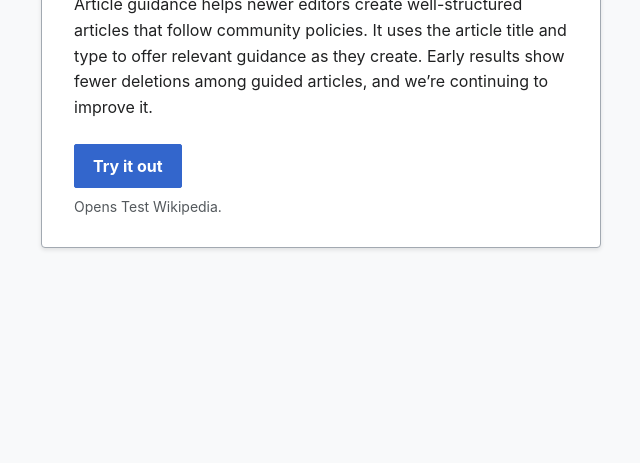
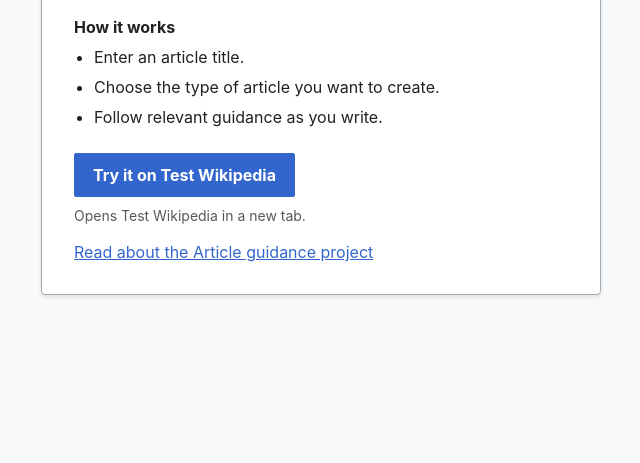
Before and after one commit to Sudhanshugtm/Wikimania26, a website: page index.html in a window 1280 px wide. Shown: the part 337-800 px from the top of the page, without its empty margins (319-959 px from the left). Drawn offline with Linux system fonts and the light colour scheme.

Commit message:
Add project link and workflow steps

```diff
--- a/index.html
+++ b/index.html
@@ -60,6 +60,19 @@
 			line-height: 1.6;
 		}
 
+		.steps-title {
+			margin: 20px 0 0;
+			font-size: 1rem;
+		}
+
+		.steps {
+			margin: 8px 0 0;
+			padding-left: 1.25rem;
+			line-height: 1.5;
+		}
+
+		.steps li + li { margin-top: 6px; }
+
 		.actions { margin-top: 24px; }
 
 		.cta {
@@ -87,6 +100,14 @@
 			font-size: 0.875rem;
 		}
 
+		.project-link {
+			display: inline-block;
+			margin-top: 18px;
+			color: #36c;
+		}
+
+		.project-link:focus-visible { outline: 2px solid #202122; outline-offset: 2px; }
+
 		@media (min-width: 600px) {
 			main { padding: 48px; }
 			.card { padding: 32px; }
@@ -99,10 +120,17 @@
 		<article class="card" aria-labelledby="page-title">
 			<p class="context">Wikimania 2026</p>
 			<h1 id="page-title">Article guidance</h1>
-			<p class="summary">Article guidance helps newer editors create well-structured articles that follow community policies. It uses the article title and type to offer relevant guidance as they create. Early results show fewer deletions among guided articles, and we’re continuing to improve it.</p>
+			<p class="summary">Article guidance helps newer editors create well-structured articles that follow community policies.</p>
+			<h2 class="steps-title">How it works</h2>
+			<ul class="steps">
+				<li>Enter an article title.</li>
+				<li>Choose the type of article you want to create.</li>
+				<li>Follow relevant guidance as you write.</li>
+			</ul>
 			<div class="actions">
-				<a class="cta" href="https://test.wikipedia.org/wiki/Special:NewArticle" target="_blank" rel="noopener">Try it out</a>
-				<p class="note">Opens Test Wikipedia.</p>
+				<a class="cta" href="https://test.wikipedia.org/wiki/Special:NewArticle" target="_blank" rel="noopener">Try it on Test Wikipedia</a>
+				<p class="note">Opens Test Wikipedia in a new tab.</p>
+				<a class="project-link" href="https://www.mediawiki.org/wiki/Article_guidance" target="_blank" rel="noopener">Read about the Article guidance project</a>
 			</div>
 		</article>
 	</main>
```
Also changed, not shown: test-page.mjs (+8 -2 lines).
